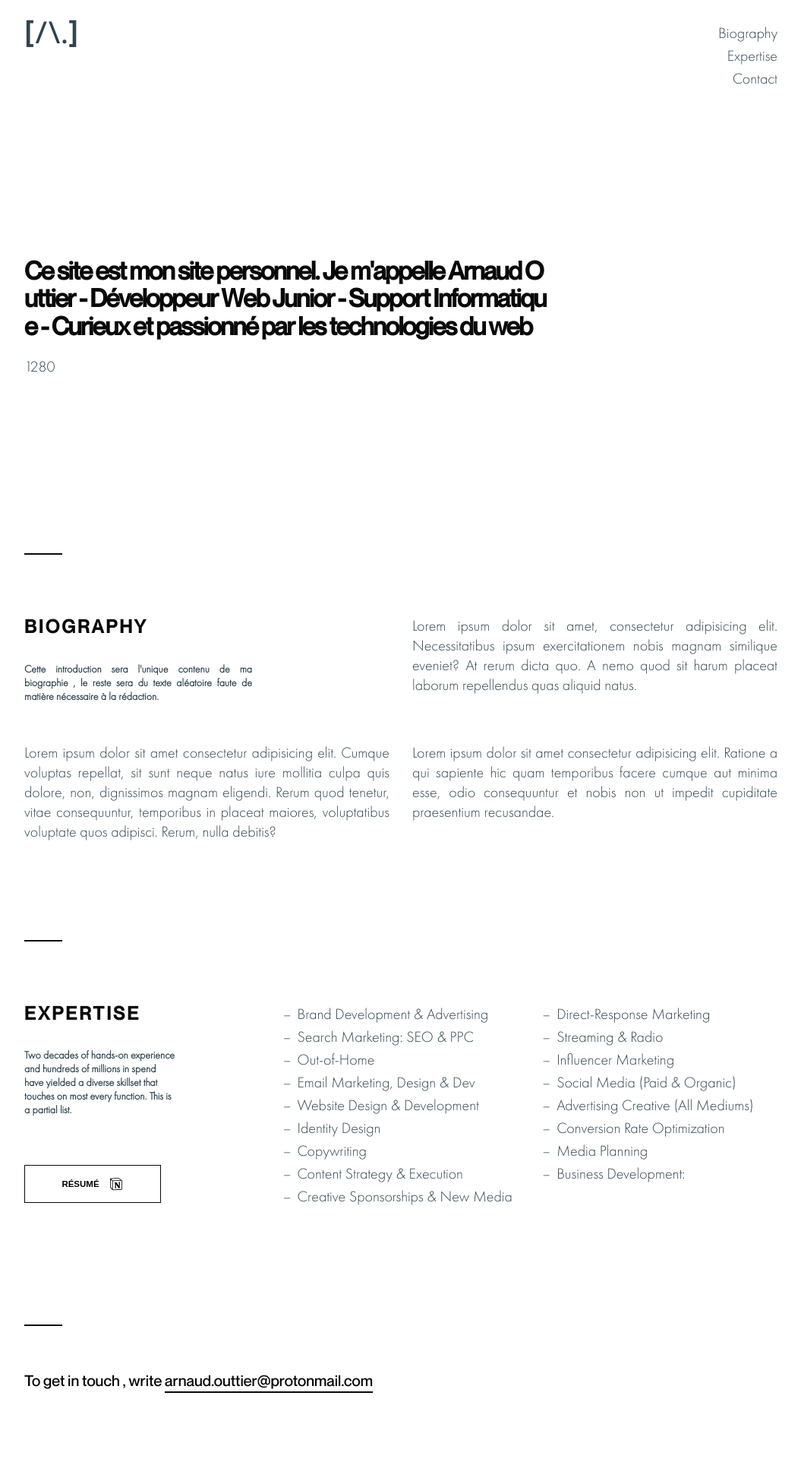
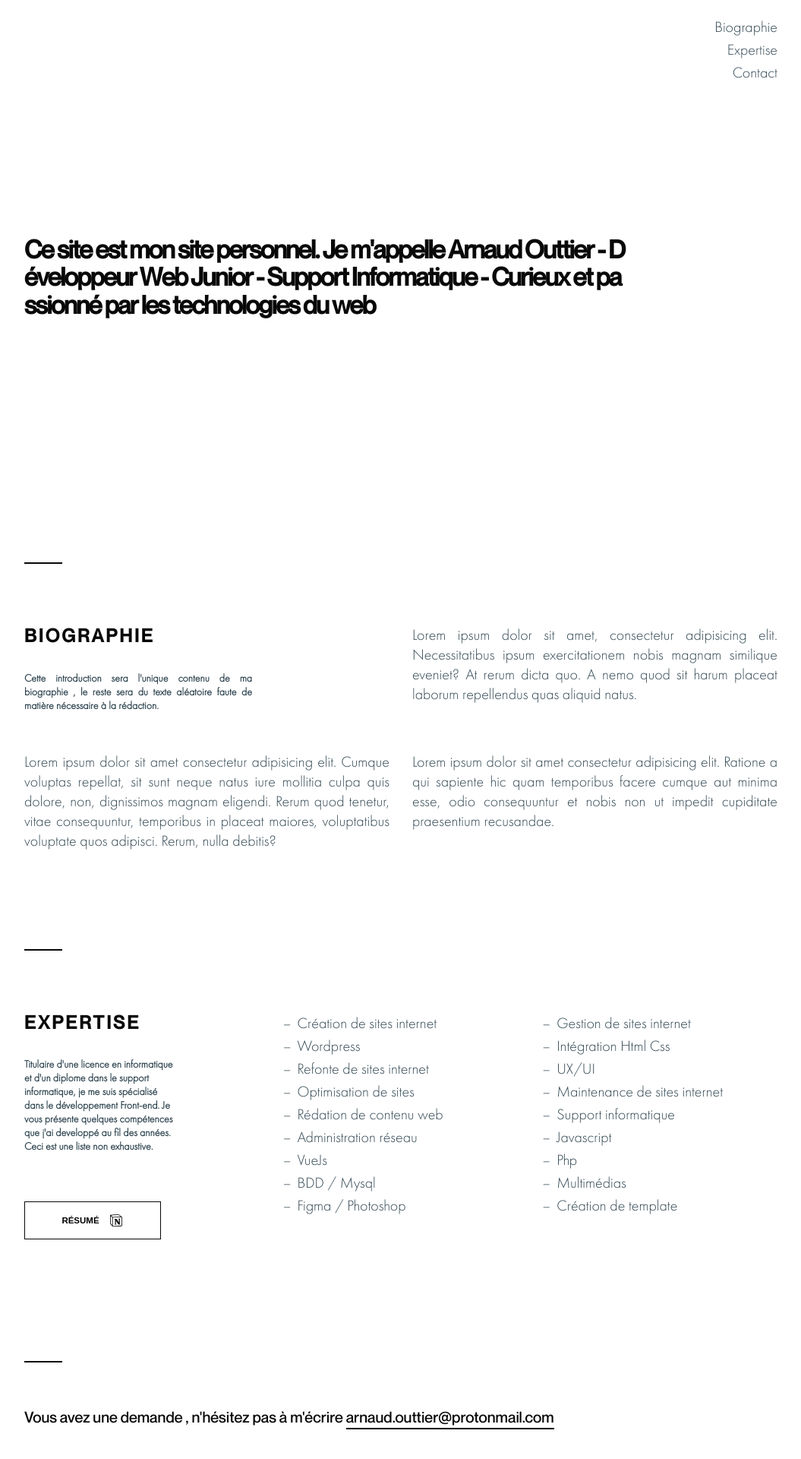
Before and after one commit to arnaudouttier/arnaud-personnal-tailwind, a Vue app: page / in a window 1280 px wide. Shown: the top 1920 px of the page at 76% size, without its empty margins (112-1167 px from the left). Built offline with nearby package versions, Linux system fonts and the light colour scheme.

Commit message:
master final

```diff
--- a/src/components/Biography.vue
+++ b/src/components/Biography.vue
@@ -1,9 +1,10 @@
 <template>
   <section id="biography" class="biography js-scroll fade-in">
     <div class="biography-header">
-      <h2>Biography</h2>
+      <h2>Biographie</h2>
       <p>
-     Cette introduction sera l'unique contenu de ma biographie , le reste sera du texte aléatoire faute de matière nécessaire à la rédaction.
+        Cette introduction sera l'unique contenu de ma biographie , le reste
+        sera du texte aléatoire faute de matière nécessaire à la rédaction.
       </p>
     </div>
     <p>
--- a/src/components/Contact.vue
+++ b/src/components/Contact.vue
@@ -1,6 +1,9 @@
 <template>
   <section id="contact" class="contact js-scroll fade-from-bottom">
-    <p>To get in touch , write <span>arnaud.outtier@protonmail.com</span></p>
+    <p>
+      Vous avez une demande , n'hésitez pas à m'écrire
+      <span>arnaud.outtier@protonmail.com</span>
+    </p>
   </section>
 </template>
 
--- a/src/components/Expertise.vue
+++ b/src/components/Expertise.vue
@@ -3,12 +3,16 @@
     <div class="expertise-header">
       <h2>Expertise</h2>
       <p>
-        Two decades of hands-on experience and hundreds of millions in spend
-        have yielded a diverse skillset that touches on most every function.
-        This is a partial list.
+        Titulaire d'une licence en informatique et d'un diplome dans le support
+        informatique, je me suis spécialisé dans le développement Front-end. Je
+        vous présente quelques compétences que j'ai developpé au fil des années.
+        Ceci est une liste non exhaustive.
       </p>
     </div>
-    <a href="https://congruous-potassium-ce0.notion.site/Resume-4a6d8379539b4c90b69b924135f02583" target="blank">
+    <a
+      href="https://congruous-potassium-ce0.notion.site/Resume-4a6d8379539b4c90b69b924135f02583"
+      target="blank"
+    >
       <button class="button">
         résumé
         <svg
@@ -26,24 +30,25 @@
     </a>
     <div class="expertise-list">
       <ul>
-        <li>Brand Development & Advertising</li>
-        <li>Direct-Response Marketing</li>
-        <li>Search Marketing: SEO & PPC</li>
-        <li>Streaming & Radio</li>
-        <li>Out-of-Home</li>
-        <li>Influencer Marketing</li>
-        <li>Email Marketing, Design & Dev</li>
-        <li>Social Media (Paid & Organic)</li>
+        <li>Création de sites internet</li>
+        <li>Gestion de sites internet</li>
+        <li>Wordpress</li>
+        <li>Intégration Html Css</li>
+        <li>Refonte de sites internet</li>
+        <li>UX/UI</li>
+        <li>Optimisation de sites</li>
+        <li>Maintenance de sites internet</li>
 
-        <li>Website Design & Development</li>
-        <li>Advertising Creative (All Mediums)</li>
-        <li>Identity Design</li>
-        <li>Conversion Rate Optimization</li>
-        <li>Copywriting</li>
-        <li>Media Planning </li>
-        <li>Content Strategy & Execution</li>
-        <li>Business Development:</li>
-        <li>Creative Sponsorships & New Media</li>
+        <li>Rédation de contenu web</li>
+        <li>Support informatique</li>
+        <li>Administration réseau</li>
+        <li>Javascript</li>
+        <li>VueJs</li>
+        <li>Php</li>
+        <li>BDD / Mysql</li>
+        <li>Multimédias</li>
+        <li>Figma / Photoshop</li>
+        <li>Création de template</li>
       </ul>
     </div>
   </section>
@@ -100,9 +105,21 @@ li {
   font-weight: 600;
   font-size: 1.15rem;
   margin: 64px 0;
+  transition: background-color 0.4s, color 0s, fill 0.5s;
+  transition-timing-function: ease-in-out;
 
   svg {
     margin-left: 12px;
+  }
+
+  &:hover {
+    background-color: $secondary-color;
+    color: #fff;
+    border: 0;
+
+    svg {
+      fill: #fff;
+    }
   }
 }
 
--- a/src/components/Footer.vue
+++ b/src/components/Footer.vue
@@ -1,7 +1,7 @@
 <template>
   <footer id="footer" class="site-footer">
     <div class="social-navigation js-scroll fade-from-left">
-      <a href="">
+      <a href="https://github.com/arnaudouttier">
         <svg
           version="1.1"
           id="Capa_1"
@@ -45,7 +45,9 @@
           <g></g>
         </svg>
       </a>
-      <a href="">
+      <a
+        href="https://congruous-potassium-ce0.notion.site/Resume-4a6d8379539b4c90b69b924135f02583"
+      >
         <svg
           fill="#000000"
           xmlns="http://www.w3.org/2000/svg"
@@ -58,7 +60,7 @@
           />
         </svg>
       </a>
-      <a href="">
+      <a href="https://www.frontendmentor.io/profile/arnaudouttier">
         <svg
           xmlns="http://www.w3.org/2000/svg"
           xmlns:xlink="http://www.w3.org/1999/xlink"
--- a/src/components/Header.vue
+++ b/src/components/Header.vue
@@ -1,22 +1,15 @@
 <template>
   <header id="header" class="site-header">
-    <div class="header-top">
-      <div class="site-logo">
-        <h1>[/\.]</h1>
-      </div>
-      <Nav />
-    </div>
+    <Nav />
     <div class="site-intro">
       <h1 class="ml1">
         <span class="letters">
           Ce site est mon site personnel. Je m'appelle Arnaud Outtier -
           Développeur Web Junior - Support Informatique - Curieux et passionné
           par les technologies du web
-
         </span>
       </h1>
     </div>
-    <p>{{windowWith}}</p>
   </header>
 </template>
 
@@ -28,11 +21,6 @@ export default {
   name: "Header",
   components: {
     Nav,
-  },
-  data() {
-    return {
-      windowWith: window.innerWidth,
-    };
   },
   computed: {
     fadeInJs() {
@@ -53,36 +41,25 @@ export default {
         delay: (el, i) => 30 * (i + 1),
       });
     },
+    winWidth() {
+      let windowWidth = window.innerWidth;
+      if (windowWidth >= 992) {
+        this.fadeInJs;
+      }
+    },
   },
   mounted() {
-    window.onresize = () => {
-      this.windowWidth = window.innerWidth;
-    };
-    this.fadeInJs;
+    this.winWidth;
   },
 };
 </script>
 
-<!-- Add "scoped" attribute to limit CSS to this component only -->
 <style lang="scss">
 @import "~@/assets/scss/variables.scss";
 
-.header-top {
-  margin-bottom: 14rem;
-  display: flex;
-  justify-content: space-between;
-
-  h1 {
-    font-size: 4rem;
-    letter-spacing: 1px;
-    color: $primary-color;
-    margin-top: 12px;
-  }
-}
-
-.site-logo {
+.site-intro{
   opacity: 0;
-  transition: opacity 0.5s ease-in-out;
+  animation: fadeInRight .9s ease .3s forwards;
 }
 
 .ml1 {
@@ -99,20 +76,23 @@ export default {
     height: 90vh;
   }
 
-  .header-top {
-    margin-bottom: 20rem;
-  }
-
-  .site-logo {
-    opacity: 1;
-  }
-
   .site-intro {
-    width: 70%;
+    width: 80%;
   }
 
   .ml1 {
     font-size: 3.3rem;
   }
 }
+
+@keyframes fadeInRight {
+  0%{
+    opacity: 0;
+    transform: translateX(20%);
+  }
+  100%{
+    opacity: 1;
+    transform: translateX(0%);
+  }
+}
 </style>
--- a/src/components/Nav.vue
+++ b/src/components/Nav.vue
@@ -2,7 +2,7 @@
   <nav class="navigation">
     <ul>
       <li>
-        <a href="#biography">Biography</a>
+        <a href="#biography">Biographie</a>
       </li>
       <li>
         <a href="#expertise">Expertise</a>
@@ -27,6 +27,7 @@ export default {
 .navigation {
   text-align: right;
   animation: slideInFromTop 2s ease forwards;
+  margin-bottom: 15rem;
 
   a {
     position: relative;
@@ -50,6 +51,12 @@ export default {
   }
 }
 
+@media (min-width: 992px) {
+  .navigation {
+    margin-bottom: 20rem;
+  }
+}
+
 @keyframes slideInFromTop {
   0% {
     transform: translateY(-10px);
```
